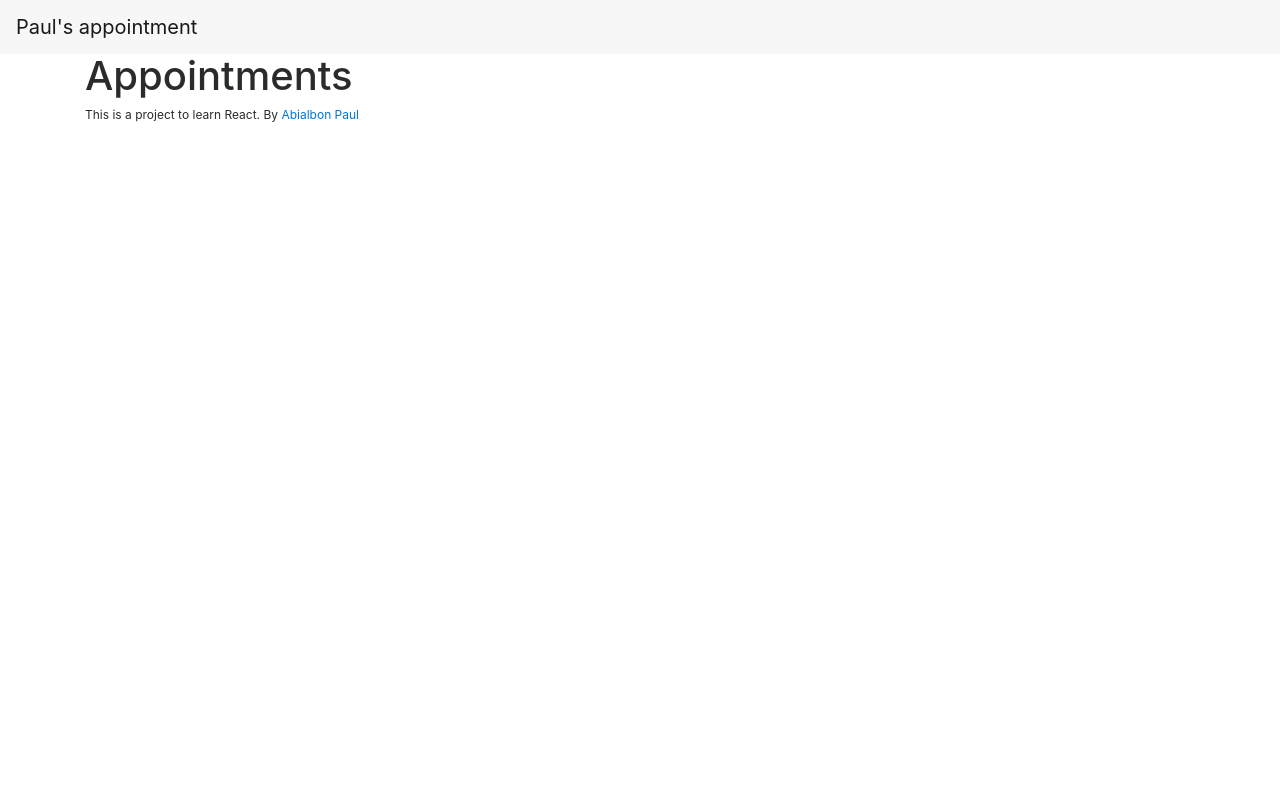
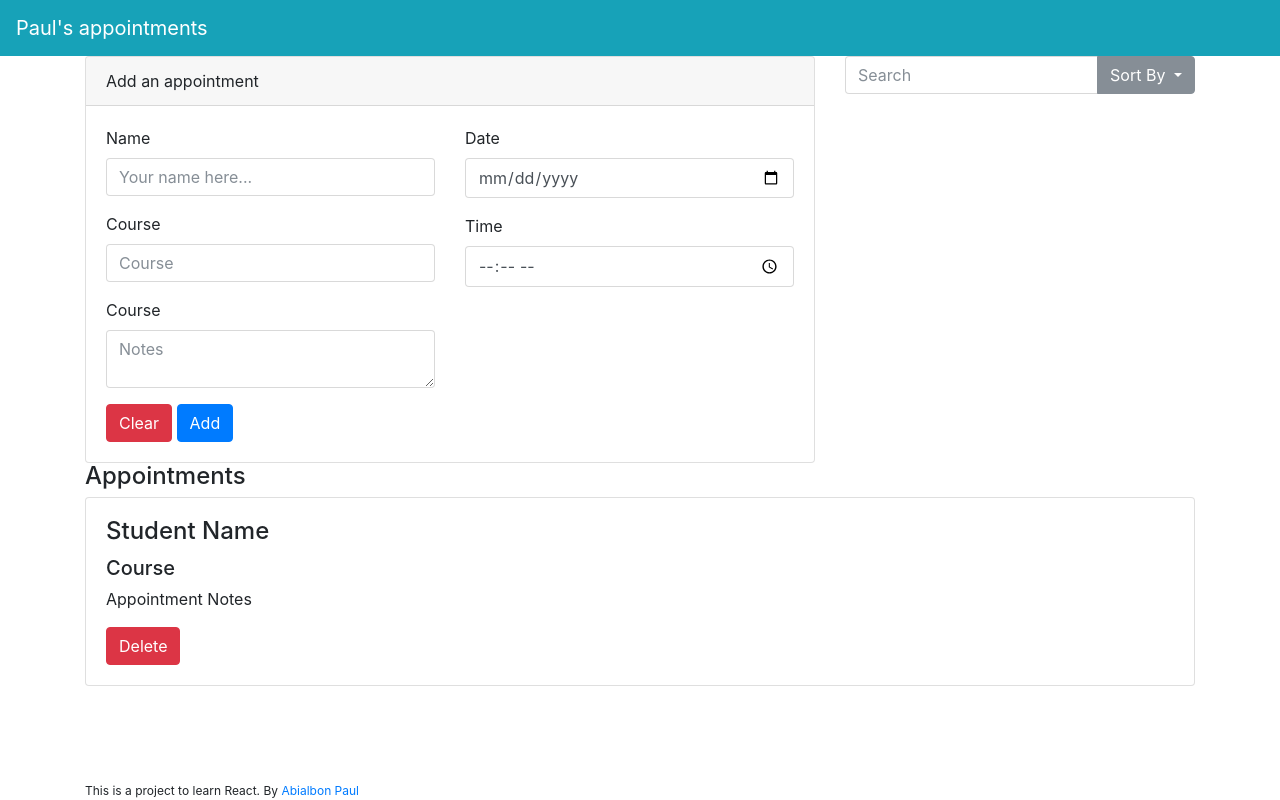
Before and after one commit to abialbon/react-appointments, a website: page src/index.html in a window 1280 px wide. Drawn offline with nearby package versions, Linux system fonts and the light colour scheme.

Commit message:
Basic UI components

```diff
--- a/src/index.html
+++ b/src/index.html
@@ -6,21 +6,91 @@
           content="width=device-width, user-scalable=no, initial-scale=1.0, maximum-scale=1.0, minimum-scale=1.0">
     <meta http-equiv="X-UA-Compatible" content="ie=edge">
     <title>Paul's Appointments</title>
-    <link rel="stylesheet" href="https://maxcdn.bootstrapcdn.com/bootstrap/4.0.0-alpha.6/css/bootstrap.min.css" integrity="sha384-rwoIResjU2yc3z8GV/NPeZWAv56rSmLldC3R/AZzGRnGxQQKnKkoFVhFQhNUwEyJ" crossorigin="anonymous">
+    <link rel="stylesheet" href="https://maxcdn.bootstrapcdn.com/bootstrap/4.0.0-beta/css/bootstrap.min.css" integrity="sha384-/Y6pD6FV/Vv2HJnA6t+vslU6fwYXjCFtcEpHbNJ0lyAFsXTsjBbfaDjzALeQsN6M" crossorigin="anonymous">
     <link rel="stylesheet" href="./css/style.css">
 </head>
 <body>
-    <nav class="navbar navbar-toggleable-md navbar-light bg-faded">
-        <a class="navbar-brand" href="#">Paul's appointment</a>
+    <nav class="navbar navbar-dark bg-info">
+        <a class="navbar-brand" href="#">Paul's appointments</a>
     </nav>
     <div class="container">
         <div class="row">
-            <div class="col-sm-12">
-                <h1>Appointments</h1>
+            <div class="col-md-8">
+                <div class="card">
+                    <div class="card-header">
+                        Add an appointment
+                    </div>
+                    <div class="card-body">
+                        <form>
+													<div class="row">
+															<div class="col-lg-6">
+																	<div class="form-group">
+																			<label for="name">Name</label>
+																			<input type="text" class="form-control" id="name" placeholder="Your name here...">
+																	</div>
+																	<div class="form-group">
+																		<label for="course">Course</label>
+																		<input type="text" class="form-control" id="course" placeholder="Course">
+																	</div>
+																	<div class="form-group">
+																		<label for="notes">Course</label>
+																		<textarea class="form-control" id="notes" placeholder="Notes"></textarea>
+																	</div>
+															</div>
+															<div class="col-lg-6">
+																<div class="form-group">
+																	<label for="date">Date</label>
+																	<input type="date" class="form-control" id="date">
+																</div>
+																<div class="form-group">
+																	<label for="time">Time</label>
+																	<input type="time" class="form-control" id="time">
+																</div>
+															</div>
+													</div>
+													<div class="row">
+														<div class="col align-self-end">
+																<button class="btn btn-danger">Clear</button>
+																<button type="submit" class="btn btn-primary">Add</button>
+														</div>
+													</div>
+                        </form>
+                    </div>
+                </div>
             </div>
-        </div>
+            <div class="col-md-4">
+							<div class="input-group">
+									<input type="text" class="form-control" placeholder="Search" aria-label="Text input with dropdown button">
+									<div class="input-group-btn">
+										<button type="button" class="btn btn-secondary dropdown-toggle" data-toggle="dropdown" aria-haspopup="true" aria-expanded="false">
+											Sort By
+										</button>
+										<div class="dropdown-menu dropdown-menu-right">
+											<a class="dropdown-item" href="#">Name</a>
+											<a class="dropdown-item" href="#">Course</a>
+											<a class="dropdown-item" href="#">Date & Time</a>
+											<div role="separator" class="dropdown-divider"></div>
+											<a class="dropdown-item" href="#">Ascending</a>
+											<a class="dropdown-item" href="#">Descending</a>
+										</div>
+									</div>
+								</div>
+            </div>
+				</div>
+				<div class="row">
+					<div class="col-sm-12">
+						<h4>Appointments</h4>
+					</div>
+				</div>
+				<div class="card">
+						<div class="card-body">
+							<h4 class="card-title">Student Name</h4><h5>Course</h5>
+							<p class="card-text">Appointment Notes</p>
+							<a href="#" class="btn btn-danger">Delete</a>
+						</div>
+					</div>
     </div>
-    <footer>
+    <footer class="fixed-bottom">
         <div class="container">
             <div class="row">
                 <div class="col-sm-12">
@@ -28,8 +98,10 @@
                 </div>
             </div>
         </div>
-    </footer>
-    <script src="https://code.jquery.com/jquery-3.1.1.slim.min.js" integrity="sha384-A7FZj7v+d/sdmMqp/nOQwliLvUsJfDHW+k9Omg/a/EheAdgtzNs3hpfag6Ed950n" crossorigin="anonymous"></script>
-    <script src="./js/app.js"></script>
+		</footer>
+		<script src="https://code.jquery.com/jquery-3.2.1.slim.min.js" integrity="sha384-KJ3o2DKtIkvYIK3UENzmM7KCkRr/rE9/Qpg6aAZGJwFDMVNA/GpGFF93hXpG5KkN" crossorigin="anonymous"></script>
+		<script src="https://cdnjs.cloudflare.com/ajax/libs/popper.js/1.11.0/umd/popper.min.js" integrity="sha384-b/U6ypiBEHpOf/4+1nzFpr53nxSS+GLCkfwBdFNTxtclqqenISfwAzpKaMNFNmj4" crossorigin="anonymous"></script>
+		<script src="https://maxcdn.bootstrapcdn.com/bootstrap/4.0.0-beta/js/bootstrap.min.js" integrity="sha384-h0AbiXch4ZDo7tp9hKZ4TsHbi047NrKGLO3SEJAg45jXxnGIfYzk4Si90RDIqNm1" crossorigin="anonymous"></script>
+		<script src="./js/app.js"></script>
 </body>
 </html>
```
